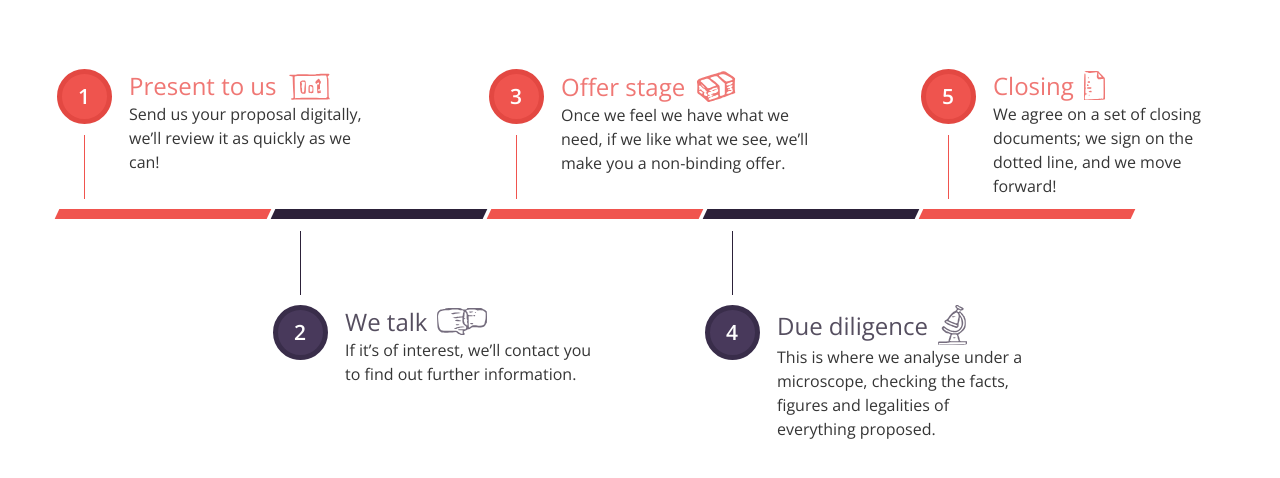
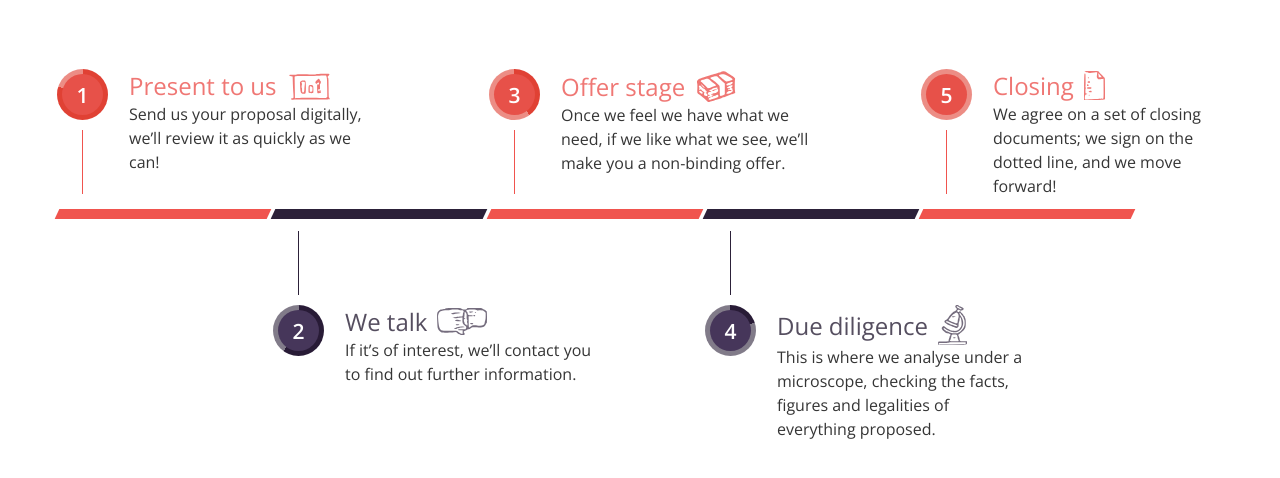
Before and after one commit to Korew/timeline, a plain HTML site: page index.html in a window 1280 px wide. Shown: the part 152-630 px from the top of the page. Drawn offline with nearby package versions, Linux system fonts and the light colour scheme.

Commit message:
circle border fill by 20%

```diff
--- a/index.html
+++ b/index.html
@@ -16,7 +16,9 @@
 		<div class="timeline-holder">
 			<div class="timeline-period">
 				<div class="timeline-period-card">
-					<div class="timeline-period-number">1</div>
+					<div class="timeline-period-number twenty">
+						<div class="inner">1</div>
+					</div>
 					<div class="timeline-period-title">
 						<span>Present to us</span>
 						<svg version="1.0" xmlns="http://www.w3.org/2000/svg"
@@ -57,7 +59,9 @@
 			</div>
 			<div class="timeline-period">
 				<div class="timeline-period-card">
-					<div class="timeline-period-number">2</div>
+					<div class="timeline-period-number forty">
+						<div class="inner">2</div>
+					</div>
 					<div class="timeline-period-title">
 						<span>We talk</span>
 						<svg version="1.0" xmlns="http://www.w3.org/2000/svg"
@@ -115,7 +119,9 @@
 			</div>
 			<div class="timeline-period">
 				<div class="timeline-period-card">
-					<div class="timeline-period-number">3</div>
+					<div class="timeline-period-number sixty">
+						<div class="inner">3</div>
+					</div>
 					<div class="timeline-period-title">
 						<span>Offer stage</span>
 						<svg version="1.0" xmlns="http://www.w3.org/2000/svg"
@@ -176,7 +182,9 @@
 			</div>
 			<div class="timeline-period">
 				<div class="timeline-period-card">
-					<div class="timeline-period-number">4</div>
+					<div class="timeline-period-number eighty">
+						<div class="inner">4</div>
+					</div>
 					<div class="timeline-period-title">
 						<span>Due diligence</span>
 						<svg version="1.0" xmlns="http://www.w3.org/2000/svg"
@@ -230,7 +238,9 @@
 			</div>
 			<div class="timeline-period">
 				<div class="timeline-period-card">
-					<div class="timeline-period-number">5</div>
+					<div class="timeline-period-number">
+						<div class="inner">5</div>
+					</div>
 					<div class="timeline-period-title">
 						<span>Closing</span>
 						<svg version="1.0" xmlns="http://www.w3.org/2000/svg"
--- a/less/main.less
+++ b/less/main.less
@@ -1,3 +1,10 @@
+@number-border-odd: #e04134;
+@number-border-odd-fill: #ec8d85;
+@number-odd-bg: #e75149;
+@number-border-even: #281b36;
+@number-border-even-fill: #817b89;
+@number-even-bg: #46365a;
+
 * {
 	margin: 0;
 	padding: 0;
@@ -53,6 +60,7 @@ html {
 
 		@media all and (max-width: 1024px) {
 			flex-direction: column;
+			padding-right: 0;
 		}
 	}
 
@@ -68,6 +76,7 @@ html {
 			flex-direction: row;
 			width: 100%;
 			justify-content: flex-start;
+			align-items: stretch;
 		}
 
 		&-card {
@@ -88,19 +97,50 @@ html {
 
 		&-number {
 			float: left;
-			width: 55px;
-			height: 55px;
-			display: flex;
-			justify-content: center;
-			align-items: center;
-			color: #ffffff;
-			font-size: 21px;
-			font-weight: 600;
-			line-height: 15px;
-			border: 5px solid #e34842;
+			width: 51px;
+			height: 51px;
 			border-radius: 50%;
-			border: 5px solid #e34842;
-			background-color: #ef544e;
+			background-color: @number-border-odd-fill;
+
+			.inner {
+				width: 41px;
+				height: 41px;
+				margin: 5px;
+				color: #ffffff;
+				font-size: 21px;
+				font-weight: 600;
+			  	border-radius: 50%;
+			  	background-color: @number-odd-bg;
+			  	display: flex;
+			  	justify-content: space-around;
+			  	align-items: center;
+			}
+
+			&.twenty {
+			    background-image:
+			        linear-gradient(198deg, transparent 50%, @number-border-odd 50%),
+			        linear-gradient(-90deg, @number-border-odd 50%, transparent 50%);
+			}
+
+			&.forty {
+			    background-image:
+			        linear-gradient(126deg, transparent 50%, @number-border-odd 50%),
+			        linear-gradient(-90deg, @number-border-odd 50%, transparent 50%);
+			}
+
+			&.sixty {
+			    background-color: @number-border-odd;
+			    background-image:
+			        linear-gradient(90deg, @number-border-odd-fill 50%, transparent 50%),
+			        linear-gradient(234deg, transparent 50%, @number-border-odd-fill 50%);
+			}
+
+			&.eighty {
+			    background-color: @number-border-odd;
+			    background-image:
+			        linear-gradient(90deg, @number-border-odd-fill 50%, transparent 50%),
+			        linear-gradient(162deg, transparent 50%, @number-border-odd-fill 50%);
+			}
 
 			&:after {
 				content: '';
@@ -109,13 +149,23 @@ html {
 				width: 1px;
 				background-color: #f0544e;
 				position: relative;
-				left: -6px;
-				top: 70px;
+				left: 25px;
+				top: 10px;
 
 				@media all and (max-width: 1150px) {
 					height: 88px;
-					top: 82px;
 				}
+
+				@media all and (max-width: 1024px) {
+					width: 20px;
+					height: 1px;
+					top: -24px;
+					left: -28px;
+				}
+			}
+
+			@media all and (max-width: 1024px) {
+				margin-left: 36px;
 			}
 
 		}
@@ -135,6 +185,10 @@ html {
 					fill: #ec5652;
 				}
 			}
+
+			@media all and (max-width: 1024px) {
+				margin-left: 108px;
+			}
 		}
 
 		&-description {
@@ -145,23 +199,30 @@ html {
 			line-height: 24px;
 			color: #030303;
 
+			@media all and (max-width: 1024px) {
+				margin-left: 108px;
+			}
+
 		}
 
 		&-bar {
 			width: 100%;
 			height: 10px;
-			transform: skew(-25deg);
+			transform: skewX(-25deg);
 			background: #f0544e;
 			align-self: flex-end;
 
 			@media all and (max-width: 1024px) {
 				order: 1;
 				width: 10px;
+				height: auto;
 				align-self: stretch;
+				transform: skewX(0deg);
+				transform: skewY(25deg);
 			}
 		}
 
-		&:nth-child(even) {
+		&:nth-child(2n) {
 
 			.timeline-period-card {
 				position: relative;
@@ -179,20 +240,60 @@ html {
 
 
 			.timeline-period-number {
-				border-color: #392d4a;
-				background-color: #48395b;
+				background-color: @number-border-even-fill;
+
+				.inner {
+					width: 41px;
+					height: 41px;
+					margin: 5px;
+					color: #ffffff;
+					font-size: 21px;
+					font-weight: 600;
+					border-radius: 50%;
+					background-color: @number-even-bg;
+					display: flex;
+					justify-content: space-around;
+					align-items: center;
+				}
+
+				&.twenty {
+				background-image:
+					linear-gradient(198deg, transparent 50%, @number-border-even 50%),
+					linear-gradient(-90deg, @number-border-even 50%, transparent 50%);
+				}
+
+				&.forty {
+				    background-image:
+				        linear-gradient(126deg, transparent 50%, @number-border-even 50%),
+				        linear-gradient(-90deg, @number-border-even 50%, transparent 50%);
+				}
+
+				&.sixty {
+				    background-color: @number-border-even;
+				    background-image:
+				        linear-gradient(90deg, @number-border-even-fill 50%, transparent 50%),
+				        linear-gradient(234deg, transparent 50%, @number-border-even-fill 50%);
+				}
+
+				&.eighty {
+				    background-color: @number-border-even;
+				    background-image:
+				        linear-gradient(90deg, @number-border-even-fill 50%, transparent 50%),
+				        linear-gradient(162deg, transparent 50%, @number-border-even-fill 50%);
+				}
 
 				&:after {
 					content: '';
 					display: block;
-					width: 1px;
 					background-color: #2c2139;
-					position: relative;
-					left: -6px;
-					top: -70px;
+					top: -125px;
 
 					@media all and (max-width: 1150px) {
-						top: -82px;
+						top: -150px;
+					}
+
+					@media all and (max-width: 1024px) {
+						top: -24px;
 					}
 				}
 			}
```
Also changed, not shown: css/main.css.
